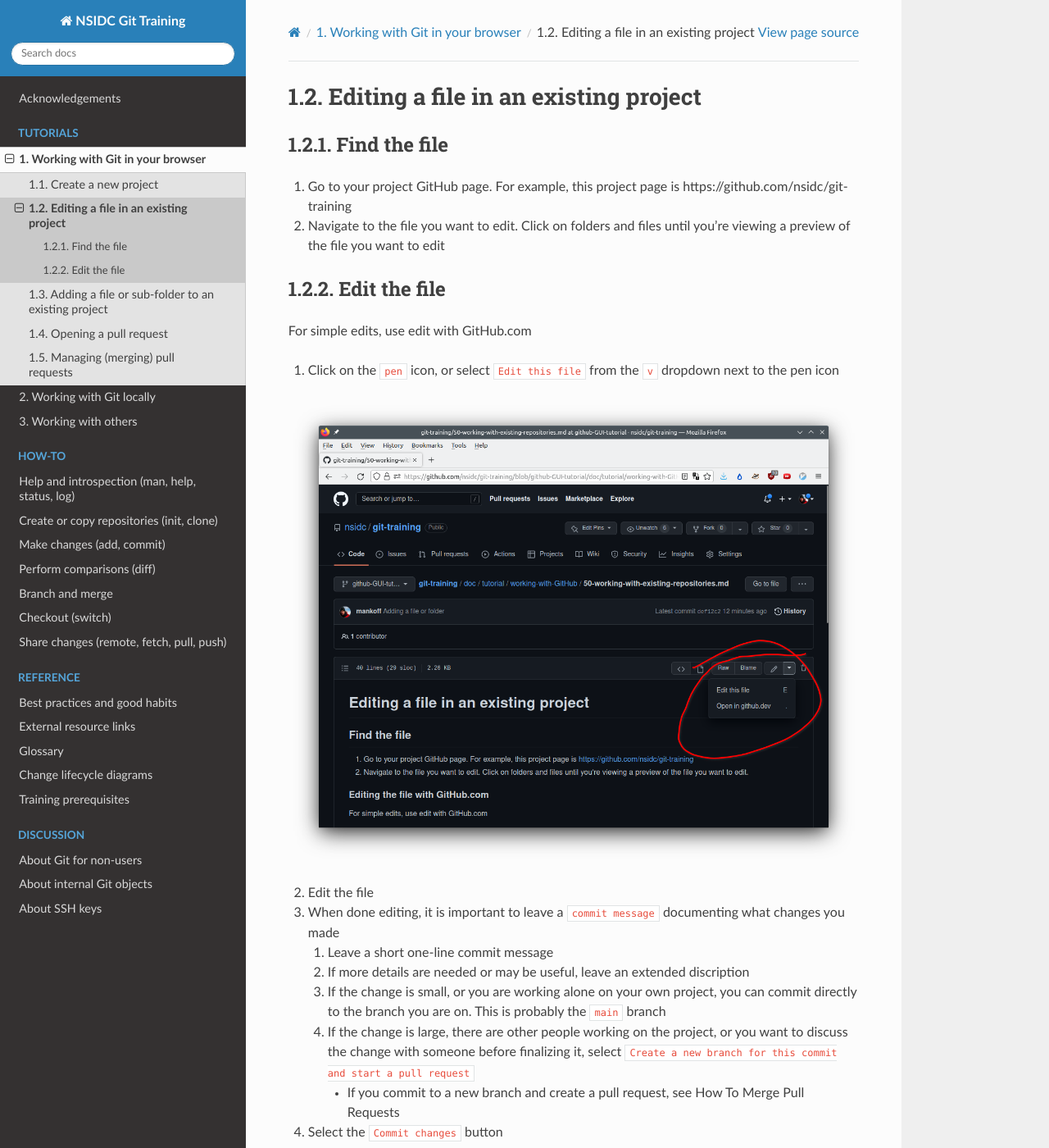
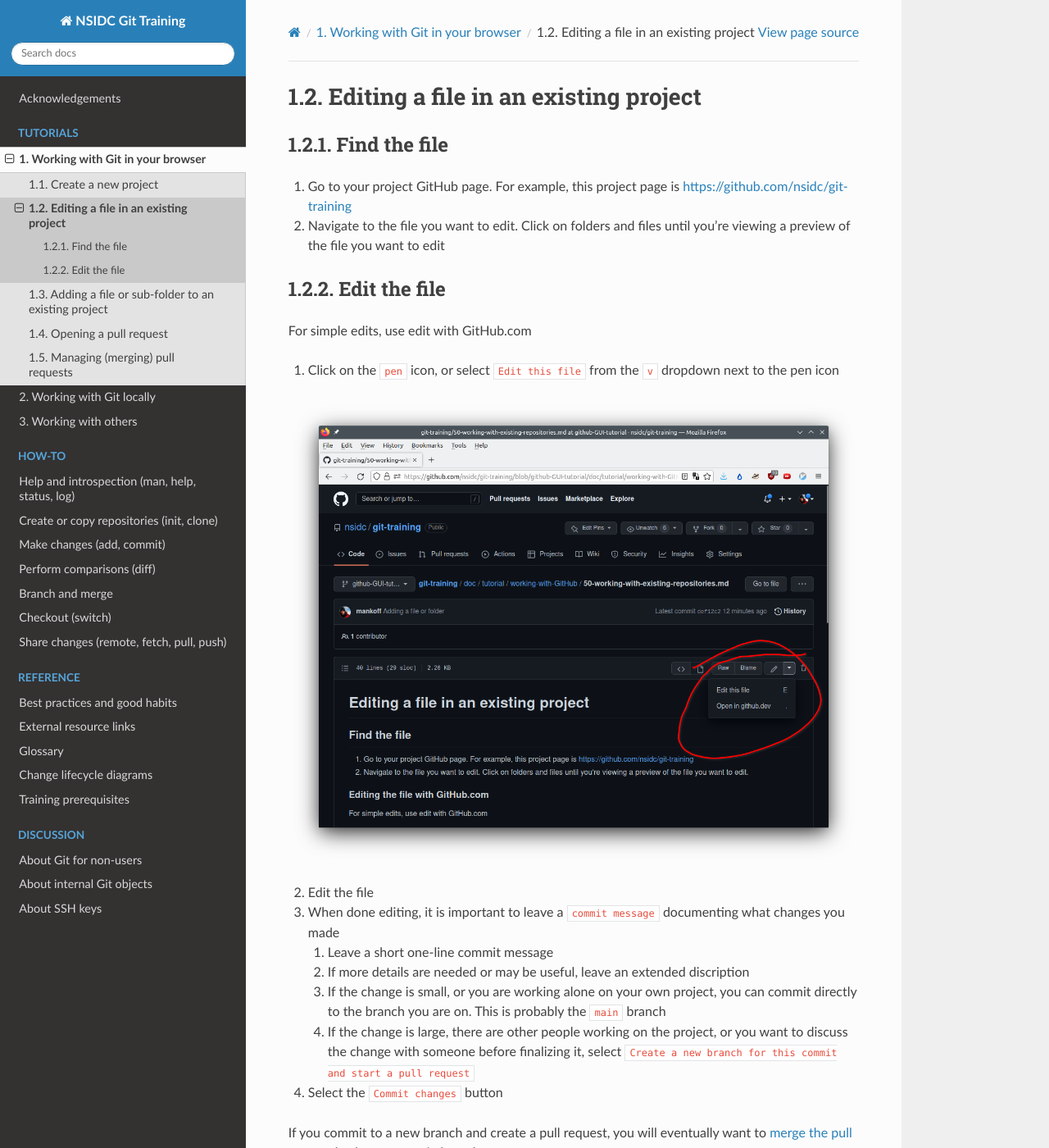
Before and after one commit to nsidc/git-training, a Sphinx documentation site: the page built from doc/tutorial/working-with-GitHub/50-working-with-existing-repositories.md, in a window 1280 px wide and 1400 px high. Shown: the whole window at 82% size. Built offline with Sphinx 7.4.7 and the Read the Docs theme 2.0.0, drawn with Linux system fonts in a browser that asks for light colours; some of the changed text lies outside the part shown.

Commit message:
Add links

```diff
--- a/doc/tutorial/working-with-GitHub/50-working-with-existing-repositories.md
+++ b/doc/tutorial/working-with-GitHub/50-working-with-existing-repositories.md
@@ -2,7 +2,7 @@
 
 ## Find the file
 
-1. Go to your project GitHub page. For example, this project page is https://github.com/nsidc/git-training
+1. Go to your project GitHub page. For example, this project page is [https://github.com/nsidc/git-training](https://github.com/nsidc/git-training)
 2. Navigate to the file you want to edit. Click on folders and files until you're viewing a preview of the file you want to edit
 
 ## Edit the file
@@ -19,9 +19,9 @@
    2. If more details are needed or may be useful, leave an extended discription
    3. If the change is small, or you are working alone on your own project, you can commit directly to the branch you are on. This is probably the `main` branch
    4. If the change is large, there are other people working on the project, or you want to discuss the change with someone before finalizing it, select `Create a new branch for this commit and start a pull request`
-      + If you commit to a new branch and create a pull request, see How To Merge Pull Requests
 4. Select the `Commit changes` button
 
+If you commit to a new branch and create a pull request, you will eventually want to [merge the pull request](70-pull-requests) back to your main branch.
 
 ![Commit changes](/_images/gh-commit-changes.png)
 
```
Also changed, not shown: doc/tutorial/working-with-GitHub/01-creating-a-new-repository.md (+1 -0 lines).
